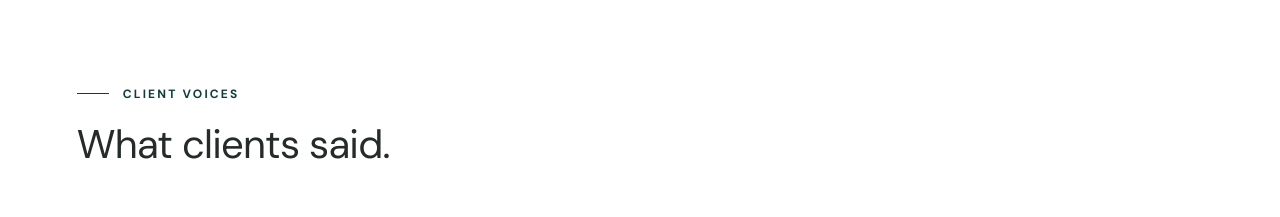
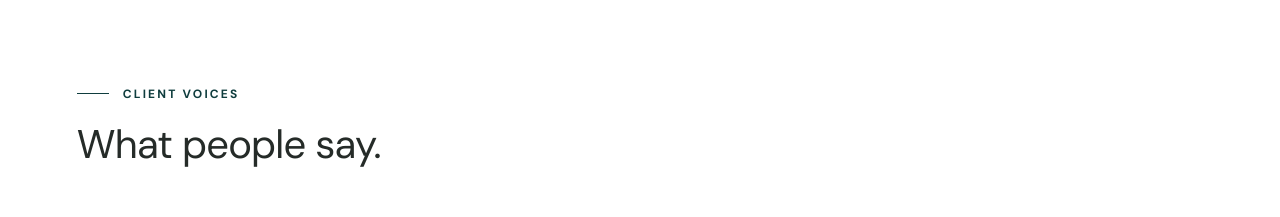
Before and after one commit to alfonsobarreiro/alfonso-barreiro, a Next.js app: page / in a window 1280 px wide. Shown: the part 6520-6737 px from the top of the page. Built offline with nearby package versions, Linux system fonts and the light colour scheme; a web font is replaced by a local one.

Commit message:
Testimonials: H2 to 'What people say.' (human-first, present tense)

```diff
--- a/src/components/Testimonials.tsx
+++ b/src/components/Testimonials.tsx
@@ -91,7 +91,7 @@ export default function Testimonials() {
               color: c.ink, margin: 0, maxWidth: "640px",
             }}
           >
-            What clients said.
+            What people say.
           </h2>
         </div>
 
```
